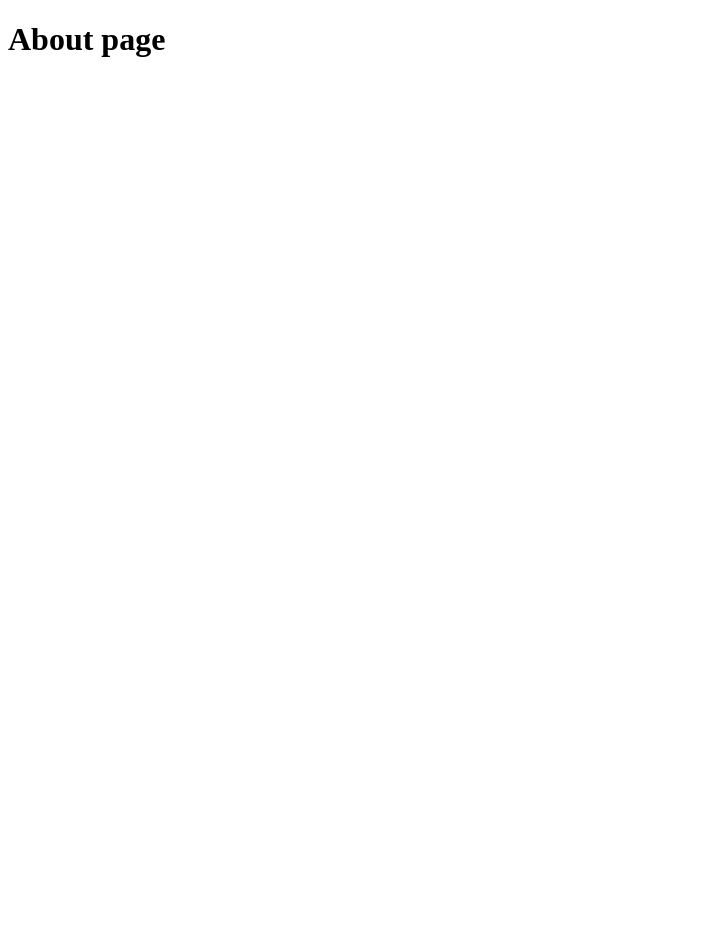
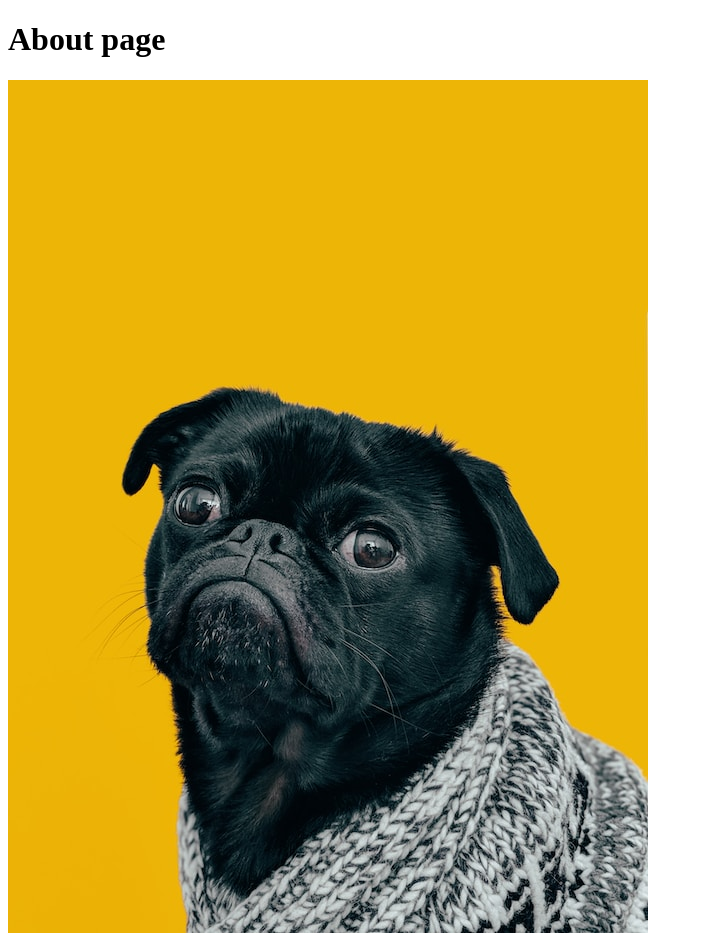
Before and after one commit to gerleviathan/odin-links-and-images, a plain HTML site: page pages/about.html in a window 1280 px wide. Shown: the whole page, without its empty margins (0-703 px from the left). Before the commit the page ends 800 px from the top, so only its background shows below. Drawn offline with Linux system fonts and the light colour scheme.

Commit message:
Add images on index and relative pages

```diff
--- a/pages/about.html
+++ b/pages/about.html
@@ -7,5 +7,6 @@
 
     <body>
     <h1>About page</h1>
+    <img src="../images/dog.jpg" alt="Literally the dog">
     </body>
 </html>
```
Also changed, not shown: index.html (+2 -0 lines), images/dog.jpg (added).
